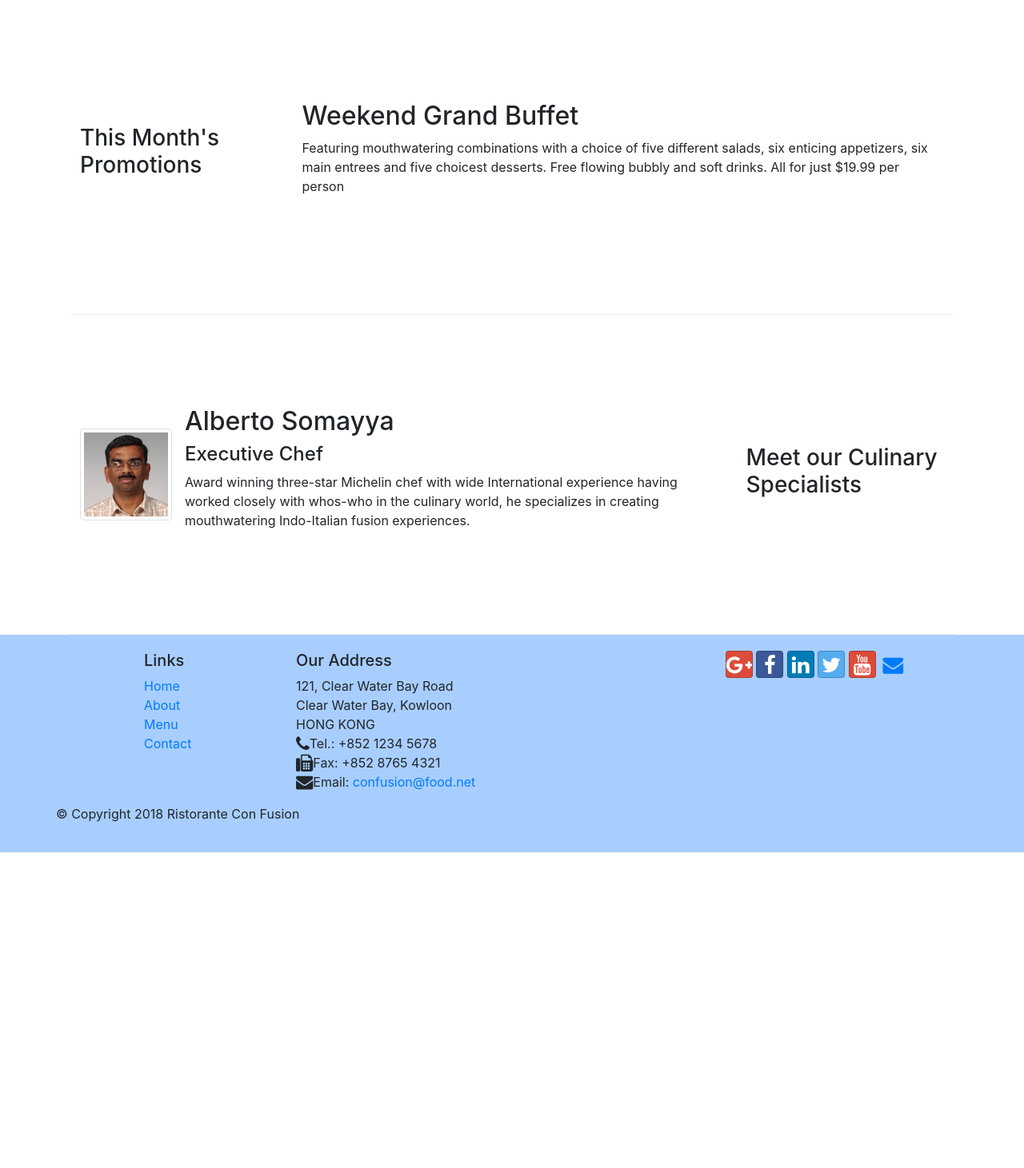
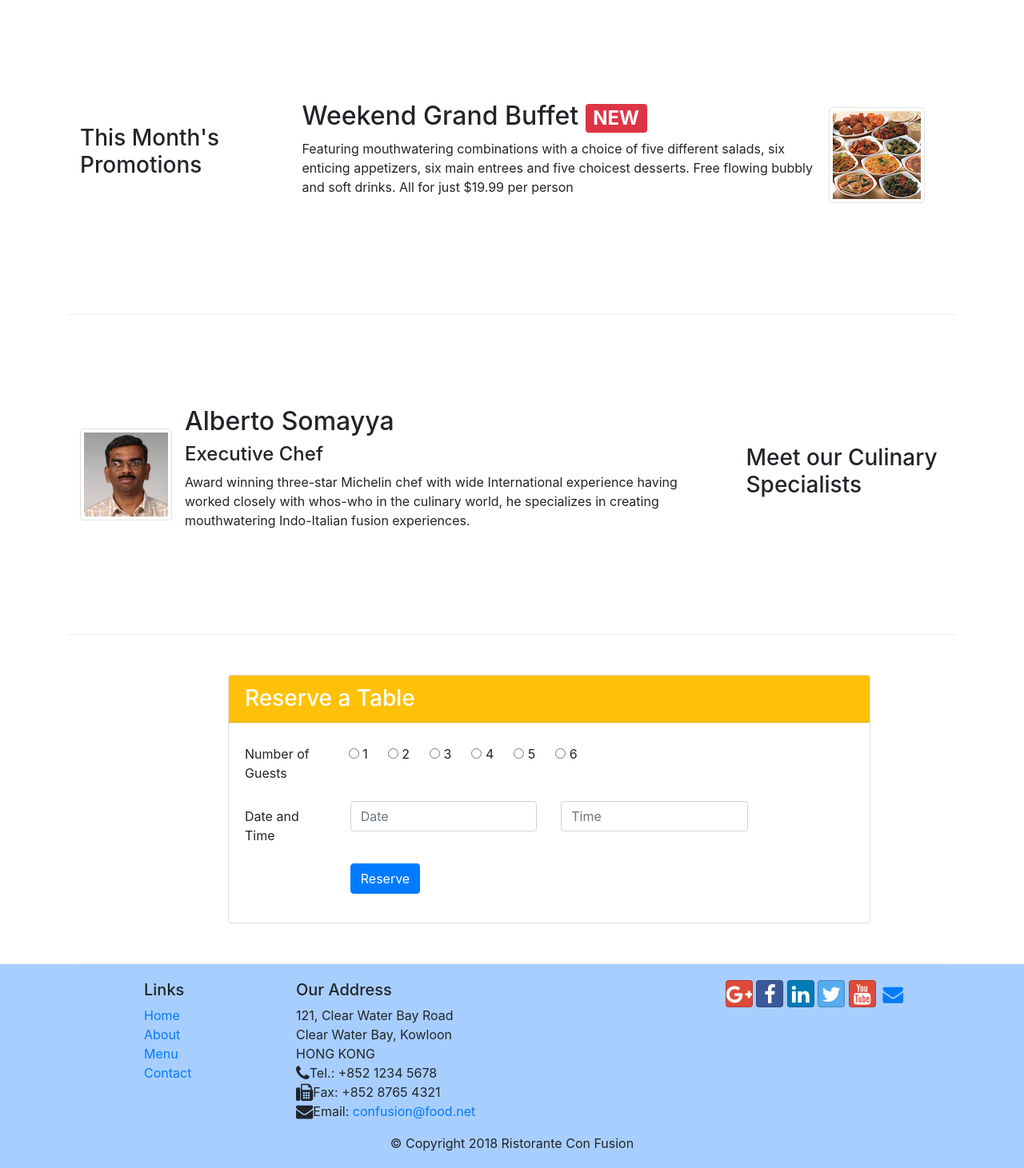
Before and after one commit to pr5hnth/bootstrap4, a website: page index.html in a window 1280 px wide. Shown: the part 740-2201 px from the top of the page at 80% size. Before the commit the page ends 1806 px from the top, so only its background shows below. Drawn offline with nearby package versions, Linux system fonts and the light colour scheme.

Commit message:
assignment 2

```diff
--- a/css/styles.css
+++ b/css/styles.css
@@ -1,3 +1,7 @@
+html {
+    scroll-behavior: smooth;
+  }
+
 .row-header{
     margin:0px auto;
     padding: 0px auto;
--- a/index.html
+++ b/index.html
@@ -41,9 +41,16 @@
                     <h1>Ristorante con Fusion</h1>
                     <p>We take inspiration from the World's best cuisines, and create a unique fusion experience. Our lipsmacking creations will tickle your culinary senses!</p>
                 </div>
-                <div class="col-12 col-sm align-self-center">
+                <div class="col col-sm align-self-center" style="text-align: center;">
                     <img src="img/logo.png" class="img-fluid">
+
+                    <a class="btn btn-warning btn-lg offset-md-2" href="#reserve" role="button">Reserve Table</a>
                 </div>
+                </div>
+                <div class>
+
+                </div>
+
             </div>
         </div>
     </header>
@@ -58,23 +65,29 @@
                     <img class="d-flex mr-3 img-thumbnail align-self-center" src="img/uthappizza.png" alt="Uthappizza">
                     <div class="media-body">
                 <h2 class="mt-0">Uthappizza <span class="badge badge-danger">HOT</span> <span class="badge badge-pill badge-primary">$4.99</span> </h2>
+                <div class="d-none d-sm-block">
                 <p>A unique combination of Indian Uthappam (pancake) and Italian pizza, topped with Cerignola olives, ripe vine cherry tomatoes, Vidalia onion, Guntur chillies and Buffalo Paneer.</p>
-                     </div>
+            </div>
+            </div>
                 </div>
             </div>
         </div>
 
 
-        <div class="row row-content align-items-center" >
-            <div class="col-12 col-sm-4 col-md-3" >
+        <div class="row row-content align-items-center">
+            <div class="col-12 col-sm-4 col-md-3">
                 <h3>This Month's Promotions</h3>
             </div>
             <div class="col col-sm col-md">
-                <h2>Weekend Grand Buffet</h2>
-                <p>Featuring mouthwatering combinations with a choice of five different salads, six enticing appetizers, six main entrees and five choicest desserts. Free flowing bubbly and soft drinks. All for just $19.99 per person </p>
+                <div class="media">
+                  <div class="media-body">
+                    <h2 class="mt-0">Weekend Grand Buffet <span class="badge badge-danger">NEW</span></h2>
+                    <p class="d-none d-sm-block">Featuring mouthwatering combinations with a choice of five different salads, six enticing appetizers, six main entrees and five choicest desserts. Free flowing bubbly and soft drinks. All for just $19.99 per person </p>
+                  </div>
+                  <img class="d-flex mr-4 img-thumbnail align-self-center" src="img/buffet.png" alt="buffet">
+                </div>
             </div>
         </div>
-
         <div class="row row-content align-items-center">
             <div class="col-12 col-sm-4 order-sm-last col-md-3">
                 <h3>Meet our Culinary Specialists</h3>
@@ -85,12 +98,74 @@
                     <div class="media-body">
                 <h2 class="mt-0">Alberto Somayya</h2>
                 <h4>Executive Chef</h4>
+                <div class="d-none d-sm-block">
                 <p>Award winning three-star Michelin chef with wide International experience having worked closely with whos-who in the culinary world, he specializes in creating mouthwatering Indo-Italian fusion experiences. </p>
+            </div>
+            </div>
+                </div>
+            </div>
+        </div>
+
+        <div id="reserve" class="row row-content align-items-center" >
+            <div class="col-12 offset-0 col-md-9 offset-md-2">
+
+                <div class="card">
+                    <h3 class="card-header bg-warning text-white">Reserve a Table</h3>
+                    <div class="card-body">
+                        <form>
+                        <div class="form-group row">
+                            <label for="ng" class="col-12 col-md-2 col-form-label">Number of Guests</label>
+                            <div class="col-md-">
+                                <div class="btn-group" data-toggle="buttons">
+
+                                    <label class="btn"><input type="radio" name="noppl" value="1"> 1</label><label class="btn">
+                                        <input type="radio" name="noppl" value="2"> 2
+                                    </label>
+                                    <label class="btn">
+                                        <input type="radio" name="noppl" value="3"> 3
+                                    </label>
+                                    <label class="btn">
+                                        <input type="radio" name="noppl" value="4"> 4
+                                    </label>
+                                    <label class="btn">
+                                        <input type="radio" name="noppl" value="5"> 5
+                                    </label>
+                                    <label class="btn">
+                                        <input type="radio" name="noppl" value="6"> 6
+                                    </label>
+                                </div>
+                            </div>
+                            </div>
+
+
+                        <div class="form-group row">
+                            <label for="dt" class="col-12 col-md-2 col-form-label">Date and Time</label>
+                            <div class="col-md-4">
+                                <input type="text" class="form-control" id="dt" name="dt" placeholder="Date">
+                            </div>
+                            <div class="col-md-4">
+                                <input type="text" class="form-control" id="dt" name="dt" placeholder="Time">
+                            </div>
+
+                        </div>
+
+                        <div class="form-group row">
+                            <div class="offset-md-2 col-md-10">
+                            <button type="submit" class="btn btn-primary">Reserve</button>
+                            </div>
+                        </div>
+                    </form>
+
+
                     </div>
                 </div>
             </div>
+
+            </div>
         </div>
-      </div>
+        </div>
+    </div>
+ </div>
 
     <footer class="footer">
         <div class="container">
@@ -126,10 +201,10 @@
                     </div>
                 </div>
            </div>
-           <div class="row">
-                <div class= "justify-content-center">
-                    <p>© Copyright 2018 Ristorante Con Fusion</p>
-                </div>
+           <div class="row justify-content-center">
+            <div class="col-auto">
+                <p>© Copyright 2018 Ristorante Con Fusion</p>
+            </div>
            </div>
         </div>
     </footer>
```
Also changed, not shown: aboutus.html (+1 -1 lines).
